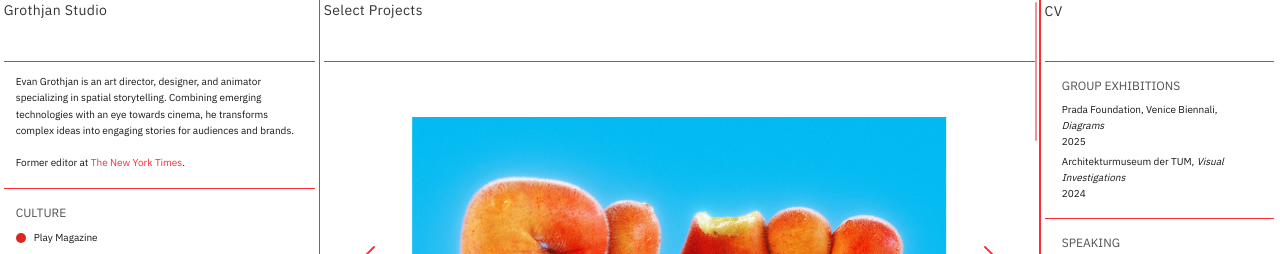
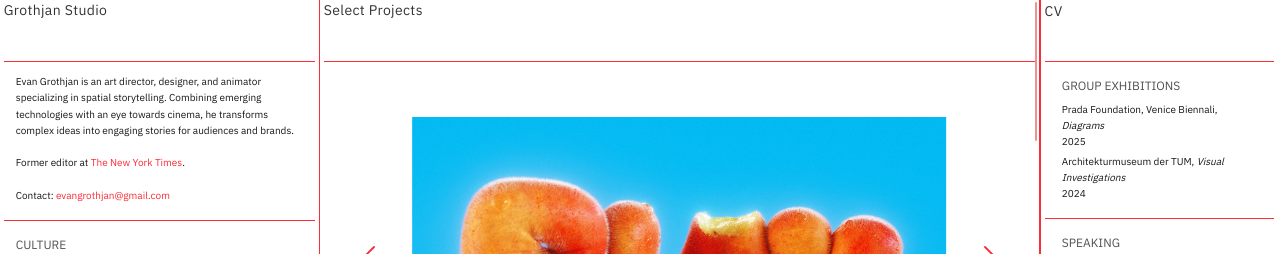
Before and after one commit to egrothjan/commercial_website, a Next.js app: page / in a window 1280 px wide. Shown: the top 254 px of the page. Built offline with nearby package versions, Linux system fonts and the light colour scheme.

Commit message:
clients 3

```diff
--- a/app/page.tsx
+++ b/app/page.tsx
@@ -419,8 +419,17 @@ useEffect(() => {
     >
       The New York Times
     </a>.
+    <br /><br />
+    Contact:{" "}
+    <a
+      href="mailto:evangrothjan@gmail.com"
+      className="text-red-500 hover:text-red-600"
+    >
+      evangrothjan@gmail.com
+    </a>
   </p>
 </div>
+
 
             <div className="h-px bg-red-500 dark:bg-red-400" />
 
```
Lines whose indentation alone changed are shown as unchanged.
